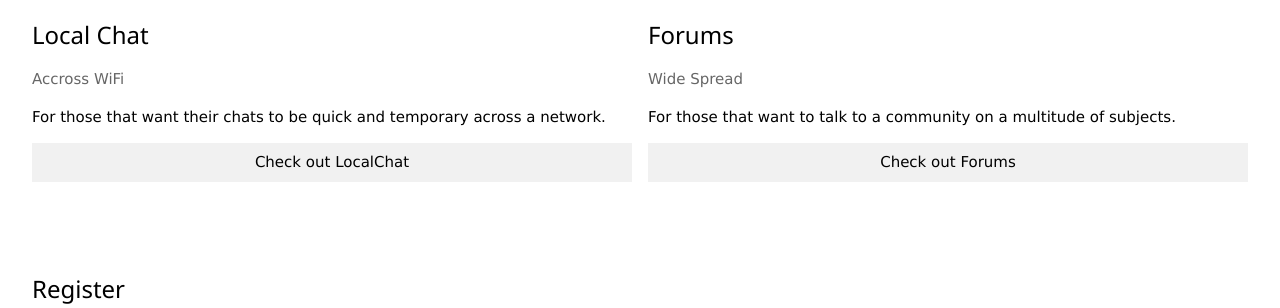
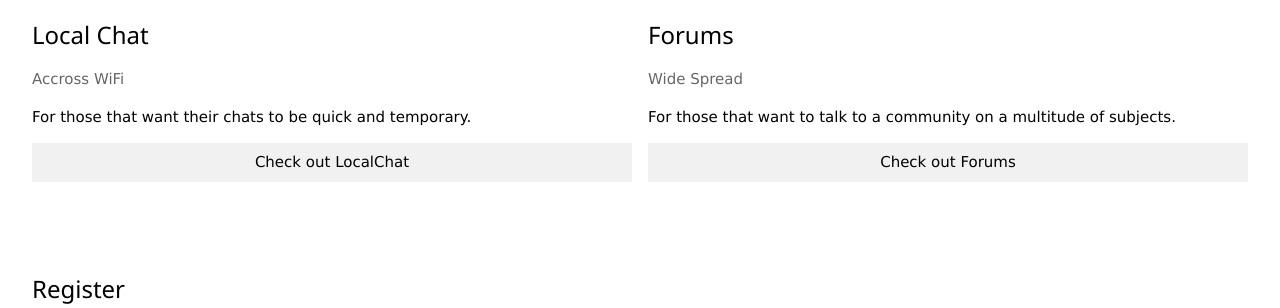
Before and after one commit to Humza21/Chat-App, a Flask app: page /homepage in a window 1280 px wide. Shown: the part 1829-2137 px from the top of the page. Run offline with Flask 3, Linux system fonts and the light colour scheme.

Commit message:
Update Home.html

```diff
--- a/templates/Home.html
+++ b/templates/Home.html
@@ -70,7 +70,7 @@
     <div class="w3-col l6 m6 w3-margin-bottom">
       <h3>Local Chat</h3>
       <p class="w3-opacity">Accross WiFi</p>
-      <p>For those that want their chats to be quick and temporary across a network.</p>
+      <p>For those that want their chats to be quick and temporary.</p>
       <p><a href="/LiveChat" class="w3-button w3-light-grey w3-block">Check out LocalChat</a></p>
     </div>
 
```
